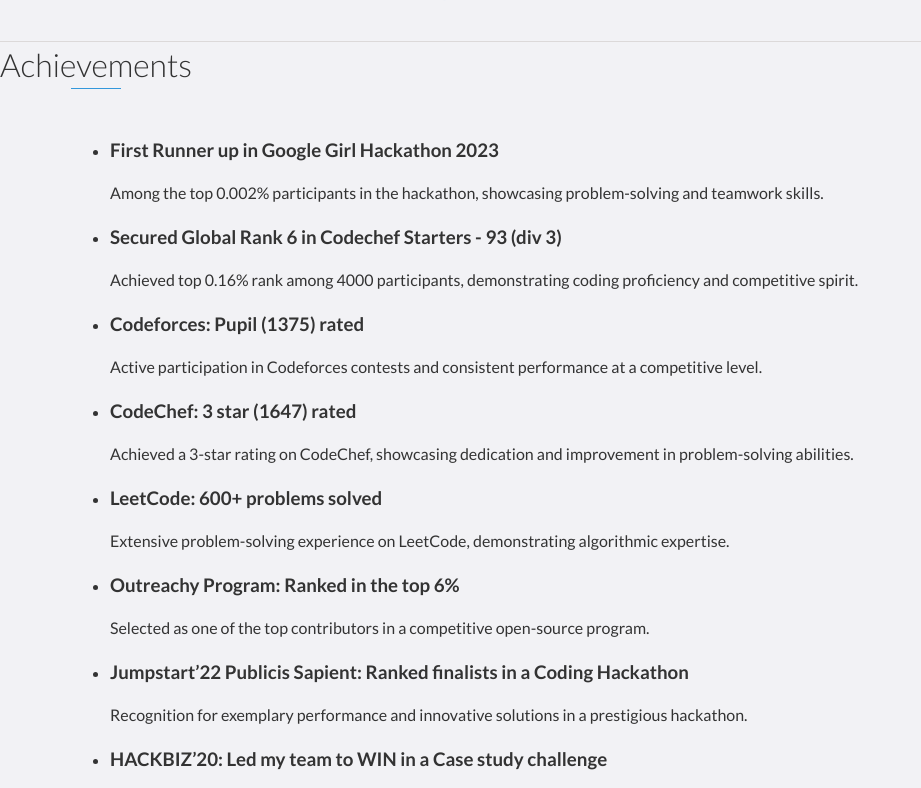
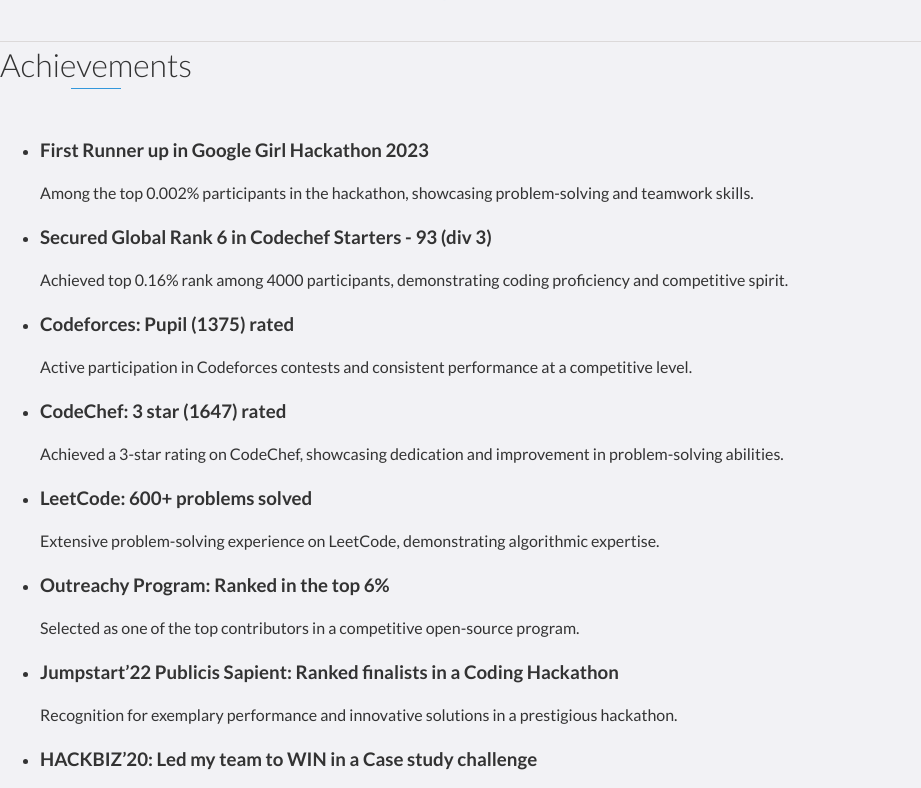
Before and after one commit to Madhumitamoi/Portfolio, a website: page index.html in a window 1280 px wide. Shown: the part 1690-2478 px from the top of the page, without its empty margins (0-921 px from the left). Drawn offline with nearby package versions, Linux system fonts and the light colour scheme.

Commit message:
Added the src

```diff
--- a/index.html
+++ b/index.html
@@ -125,7 +125,7 @@
 
     <div id="achievements" class="background-alt">
         <h2 class="heading">Achievements</h2>
-        <div class="container">
+        <div id="achievement">
             <div class="row">
                 <div class="col-md-12">
                     <ul class="achievement-list">
```
